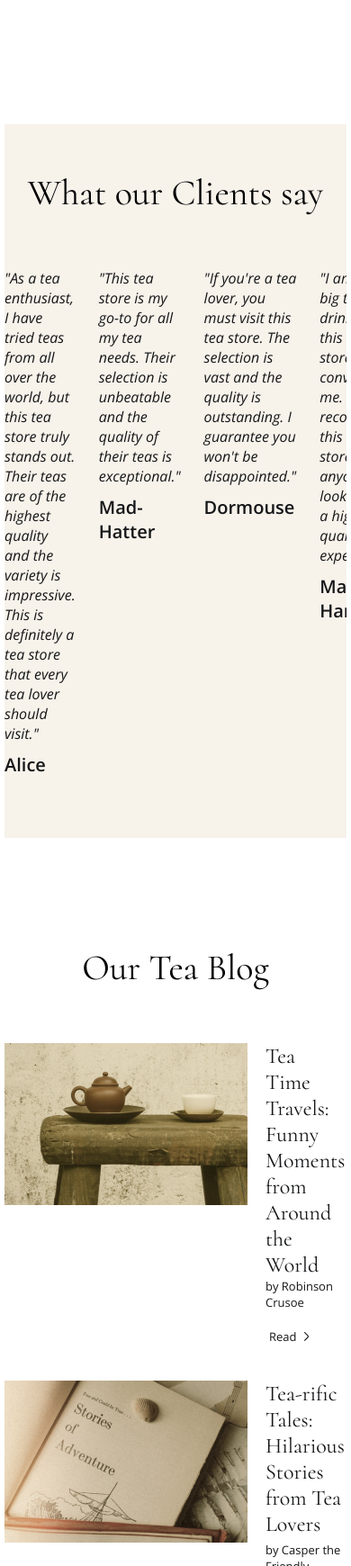
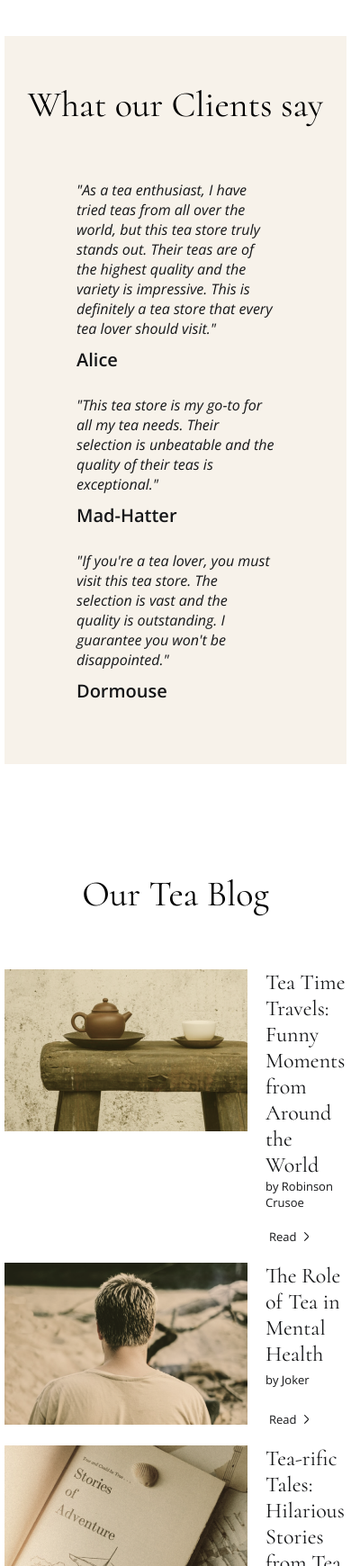
Before and after one commit to adovg/tea-club-spa, a website built with Vite: page index.html in a window 390 px wide. Shown: the part 1480-3220 px from the top of the page at 90% size. Built offline with nearby package versions, Linux system fonts and the light colour scheme; files whose address does not match are found by name.

Commit message:
blog adaptive

```diff
--- a/src/styles.scss
+++ b/src/styles.scss
@@ -41,6 +41,12 @@ html {
   line-height: normal;
 }
 
+@media (max-width: $breakpoint360) {
+  .section__title {
+    font-size: 24px;
+  }
+}
+
 .btn {
   padding: 15px 22px;
   font-size: 18px;
--- a/src/styles/bloks/blog/blog.scss
+++ b/src/styles/bloks/blog/blog.scss
@@ -27,29 +27,39 @@
 .blog__wrapper {
     display: flex;
     flex-direction: column;
-    gap: 40px;
+    //gap: 40px;
     margin-bottom: 60px;
 
     .blog__row {
         display: flex;
         flex-direction: row;
+        margin-bottom: 40px;
         gap: clamp(1.25rem, -11.25rem + 20vw, 3.75rem);
+        flex-wrap: wrap;
+        // max-width: 460px;
     }
 
     .blog__item {
         max-width: 540px;
+        flex-basis: 47%;
         display: flex;
         gap: 20px;
     }
 
 }
 
+.blog__image {
+    // max-width: 230px;
+    // max-height: 153px;
+    flex-shrink: 1;
+}
+
 .blog__content {
     display: flex;
     flex-direction: column;
     justify-content: space-between;
-
-    .blog__image {}
+    flex-shrink: 2;
+    word-wrap: break-word;
 
     .blog__title {
         display: block;
@@ -59,6 +69,7 @@
         font-weight: 400;
         line-height: normal;
         text-wrap: balance;
+
     }
 
     .blog__author {
@@ -93,3 +104,64 @@
         display: none;
     }
 }
+
+
+
+@media screen and (max-width: $breakpoint1000) {
+
+    .blog__wrapper .blog__row {
+
+        margin-bottom: clamp(1.25rem, -11.25rem + 20vw, 3.75rem);
+
+        // max-width: 460px;
+    }
+
+
+    .blog__wrapper .blog__item {
+        //gap: 20px;
+        // max-width: 460px;
+        max-width: 542px;
+        flex-basis: 99%;
+    }
+
+    .blog__item:nth-child(even) {
+        margin-left: 98px;
+    }
+}
+
+@media screen and (max-width: $breakpoint768) {}
+
+@media screen and (max-width: $breakpoint768) {
+    .blog__wrapper .blog__item {
+        //gap: 20px;
+        max-width: 100%;
+        flex-basis: 100%;
+    }
+
+    // .blog__item:nth-child(even) {
+    //     margin-left: 98px;
+    // }
+}
+
+
+@media (max-width: $breakpoint480) {
+    .blog__item:nth-child(even) {
+        margin-left: 0px;
+    }
+}
+
+
+@media (max-width: $breakpoint360) {}
+
+
+
+
+// @media screen and (max-width: $breakpoint1000) {}
+
+// @media screen and (max-width: $breakpoint768) {}
+
+
+// @media (max-width: $breakpoint480) {}
+
+
+// @media (max-width: $breakpoint360) {}
--- a/src/styles/bloks/explore/explore.scss
+++ b/src/styles/bloks/explore/explore.scss
@@ -132,7 +132,6 @@
         max-width: 208px;
         flex-basis: 49%;
         flex-shrink: 2;
-        border: 1px solid #eee;
     }
 
 }
--- a/src/styles/bloks/reviews/reviews.scss
+++ b/src/styles/bloks/reviews/reviews.scss
@@ -44,3 +44,77 @@
         }
     }
 }
+
+@media screen and (max-width: $breakpoint1000) {
+    .clietns__reviews :nth-child(4) {
+        display: none;
+    }
+
+}
+
+@media screen and (max-width: $breakpoint768) {
+    .clietns__reviews {
+        flex-wrap: wrap;
+        gap: 76px;
+        justify-content: center;
+    }
+
+    .review__item {
+        flex-basis: 280px;
+    }
+}
+
+
+@media screen and (min-width: $breakpoint480) {
+    .reviews {
+        margin-top: 60px;
+    }
+
+    .clietns__reviews {
+        gap: 20px;
+    }
+
+    .review__item {
+        flex-basis: 47%;
+    }
+}
+
+@media screen and (max-width: $breakpoint480) {
+    .reviews {
+        margin-top: 60px;
+    }
+
+    .clietns__reviews {
+        gap: 20px;
+    }
+
+    .review__item {
+        flex-basis: 220px;
+    }
+}
+
+
+@media screen and (max-width: $breakpoint360) {
+    .reviews {
+        margin-top: 80px;
+    }
+
+    .clietns__reviews :nth-child(n + 3) {
+        display: none;
+    }
+
+    // .clietns__reviews :nth-child(4) {
+    //     display: none;
+    // }
+
+    .review__item {
+        flex-basis: 340px;
+    }
+
+    .clietns__reviews {
+        gap: 30px;
+    }
+
+
+
+}
```
